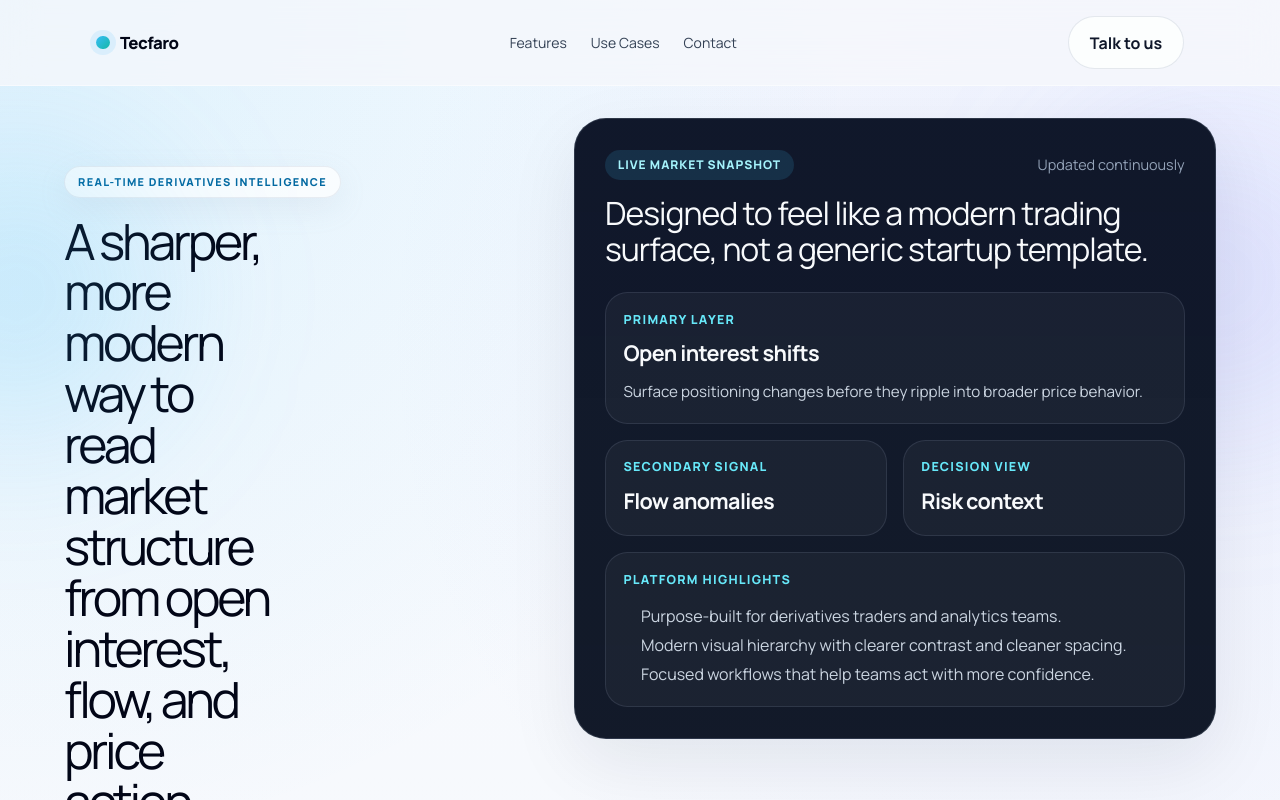
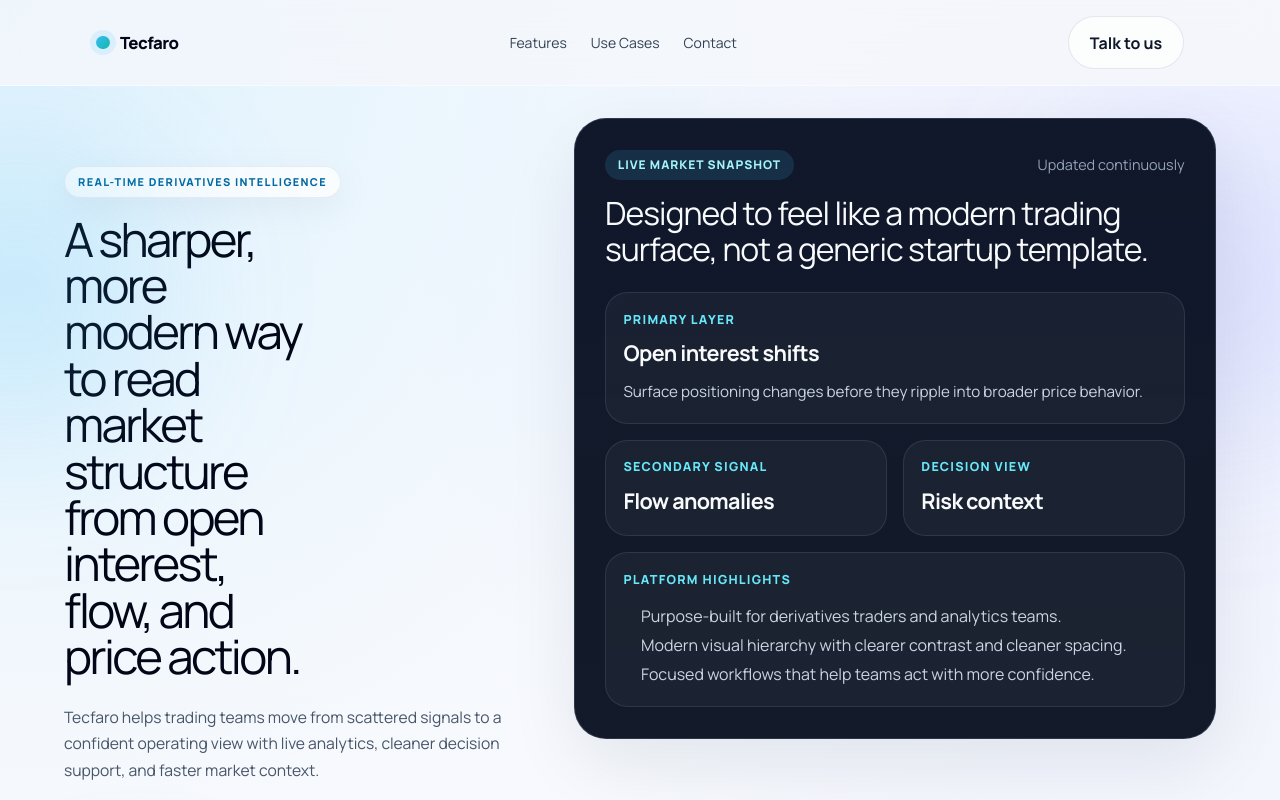
Before and after one commit to karthik-valliappan/tecfaro, a React (Vite) app: page / in a window 1280 px wide. Shown: the top 800 px of the page. Built offline with nearby package versions, Linux system fonts and the light colour scheme.

Commit message:
reduced sentence

```diff
--- a/src/index.css
+++ b/src/index.css
@@ -220,10 +220,10 @@ a {
 
 .hero-title {
   margin: 0;
-  max-width: 7ch;
-  font-size: clamp(2.45rem, 3.9vw, 3.8rem);
+  max-width: 9ch;
+  font-size: clamp(2.45rem, 3.7vw, 3.65rem);
   line-height: 1.02;
-  letter-spacing: -0.065em;
+  letter-spacing: -0.055em;
   color: #020617;
   text-wrap: balance;
 }
@@ -560,6 +560,13 @@ button:focus-visible,
   }
 }
 
+@media (min-width: 1025px) {
+  .hero-title {
+    max-width: 8.6ch;
+    line-height: 0.98;
+  }
+}
+
 @media (max-width: 640px) {
   .hero-title {
     font-size: 2.5rem;
```
